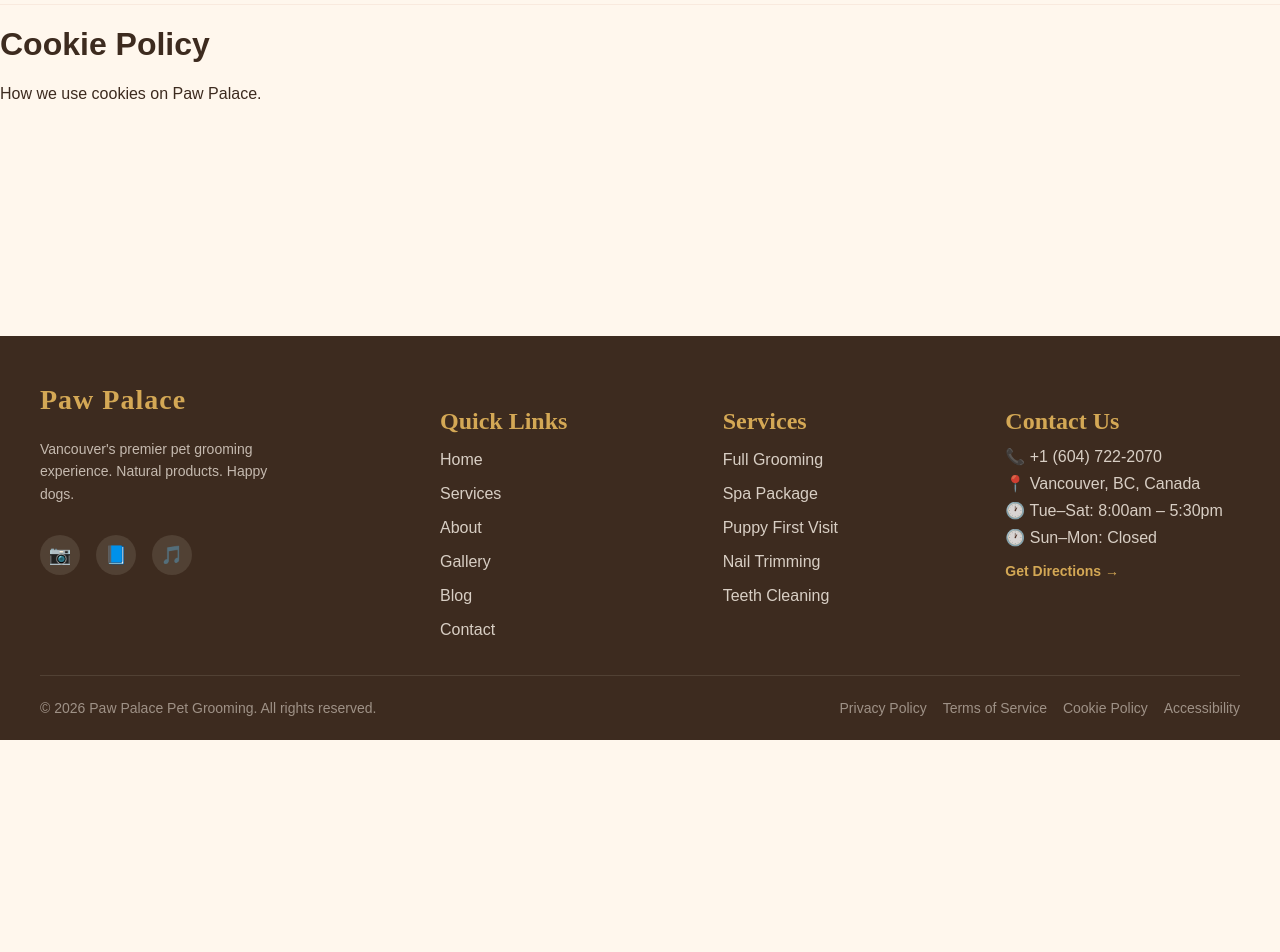
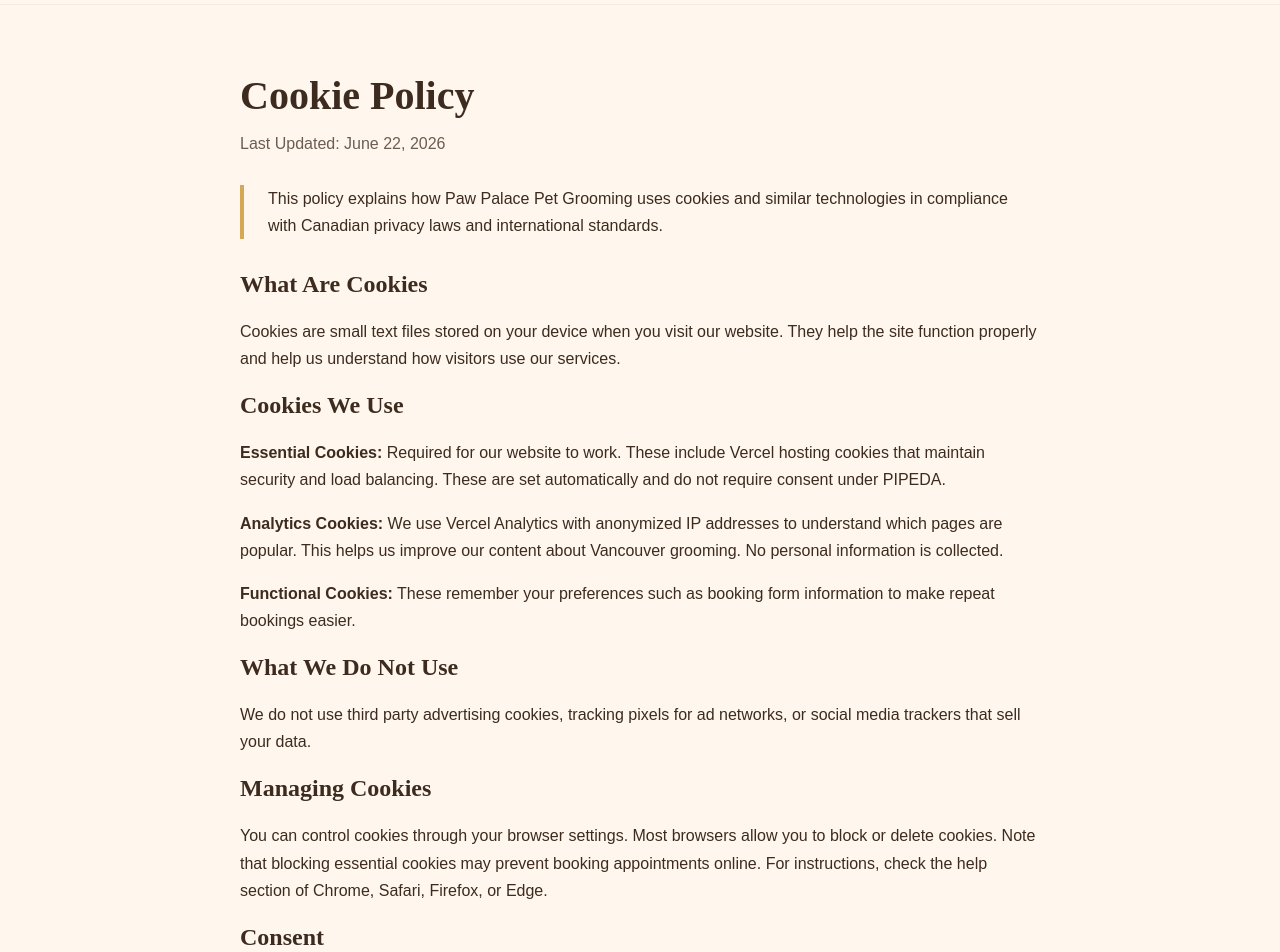
Before and after one commit to hekayaconcepts/paw-palace, a Next.js app: page /cookies in a window 1280 px wide. Shown: the part 60-1012 px from the top of the page. Before the commit the page ends 800 px from the top, so only its background shows below. Built offline with nearby package versions, Linux system fonts and the light colour scheme.

Commit message:
feat: add Cookie Policy with PIPEDA and GDPR compliance

```diff
--- a/src/app/cookies/page.tsx
+++ b/src/app/cookies/page.tsx
@@ -1,8 +1,34 @@
-export default function Page() {
+export default function CookiePolicy() {
   return (
-    <main>
-      <h1>Cookie Policy</h1>
-      <p>How we use cookies on Paw Palace.</p>
-    </main>
-  );
+    <div style={{ backgroundColor: '#FFF7ED', minHeight: '100vh', padding: '40px 24px' }}>
+      <div style={{ maxWidth: '800px', margin: '0 auto' }}>
+        <h1 style={{ fontFamily: 'Playfair Display, serif', color: '#3D2B1F', fontSize: '2.5rem', marginBottom: '8px' }}>Cookie Policy</h1>
+        <p style={{ fontFamily: 'DM Sans, sans-serif', color: '#6B5D52', marginBottom: '32px' }}>Last Updated: June 22, 2026</p>
+
+        <div style={{ borderLeft: '4px solid #D4A855', paddingLeft: '24px', marginBottom: '32px' }}>
+          <p style={{ fontFamily: 'DM Sans, sans-serif', color: '#3D2B1F', lineHeight: 1.7 }}>This policy explains how Paw Palace Pet Grooming uses cookies and similar technologies in compliance with Canadian privacy laws and international standards.</p>
+        </div>
+
+        <h2 style={{ fontFamily: 'Playfair Display, serif', color: '#3D2B1F' }}>What Are Cookies</h2>
+        <p style={{ fontFamily: 'DM Sans, sans-serif', lineHeight: 1.7, color: '#3D2B1F' }}>Cookies are small text files stored on your device when you visit our website. They help the site function properly and help us understand how visitors use our services.</p>
+
+        <h2 style={{ fontFamily: 'Playfair Display, serif', color: '#3D2B1F' }}>Cookies We Use</h2>
+        <p style={{ fontFamily: 'DM Sans, sans-serif', lineHeight: 1.7, color: '#3D2B1F' }}><strong>Essential Cookies:</strong> Required for our website to work. These include Vercel hosting cookies that maintain security and load balancing. These are set automatically and do not require consent under PIPEDA.</p>
+        <p style={{ fontFamily: 'DM Sans, sans-serif', lineHeight: 1.7, color: '#3D2B1F' }}><strong>Analytics Cookies:</strong> We use Vercel Analytics with anonymized IP addresses to understand which pages are popular. This helps us improve our content about Vancouver grooming. No personal information is collected.</p>
+        <p style={{ fontFamily: 'DM Sans, sans-serif', lineHeight: 1.7, color: '#3D2B1F' }}><strong>Functional Cookies:</strong> These remember your preferences such as booking form information to make repeat bookings easier.</p>
+
+        <h2 style={{ fontFamily: 'Playfair Display, serif', color: '#3D2B1F' }}>What We Do Not Use</h2>
+        <p style={{ fontFamily: 'DM Sans, sans-serif', lineHeight: 1.7, color: '#3D2B1F' }}>We do not use third party advertising cookies, tracking pixels for ad networks, or social media trackers that sell your data.</p>
+
+        <h2 style={{ fontFamily: 'Playfair Display, serif', color: '#3D2B1F' }}>Managing Cookies</h2>
+        <p style={{ fontFamily: 'DM Sans, sans-serif', lineHeight: 1.7, color: '#3D2B1F' }}>You can control cookies through your browser settings. Most browsers allow you to block or delete cookies. Note that blocking essential cookies may prevent booking appointments online. For instructions, check the help section of Chrome, Safari, Firefox, or Edge.</p>
+
+        <h2 style={{ fontFamily: 'Playfair Display, serif', color: '#3D2B1F' }}>Consent</h2>
+        <p style={{ fontFamily: 'DM Sans, sans-serif', lineHeight: 1.7, color: '#3D2B1F' }}>By continuing to use our website, you consent to our use of essential cookies as described. For users in the European Union, we obtain explicit consent for non essential cookies where required by GDPR.</p>
+
+        <h2 style={{ fontFamily: 'Playfair Display, serif', color: '#3D2B1F' }}>Contact</h2>
+        <p style={{ fontFamily: 'DM Sans, sans-serif', lineHeight: 1.7, color: '#3D2B1F' }}>Paw Palace Pet Grooming<br/>Vancouver, British Columbia, Canada<br/>Email: hello@pawpalace.ca</p>
+      </div>
+    </div>
+  )
 }
```
